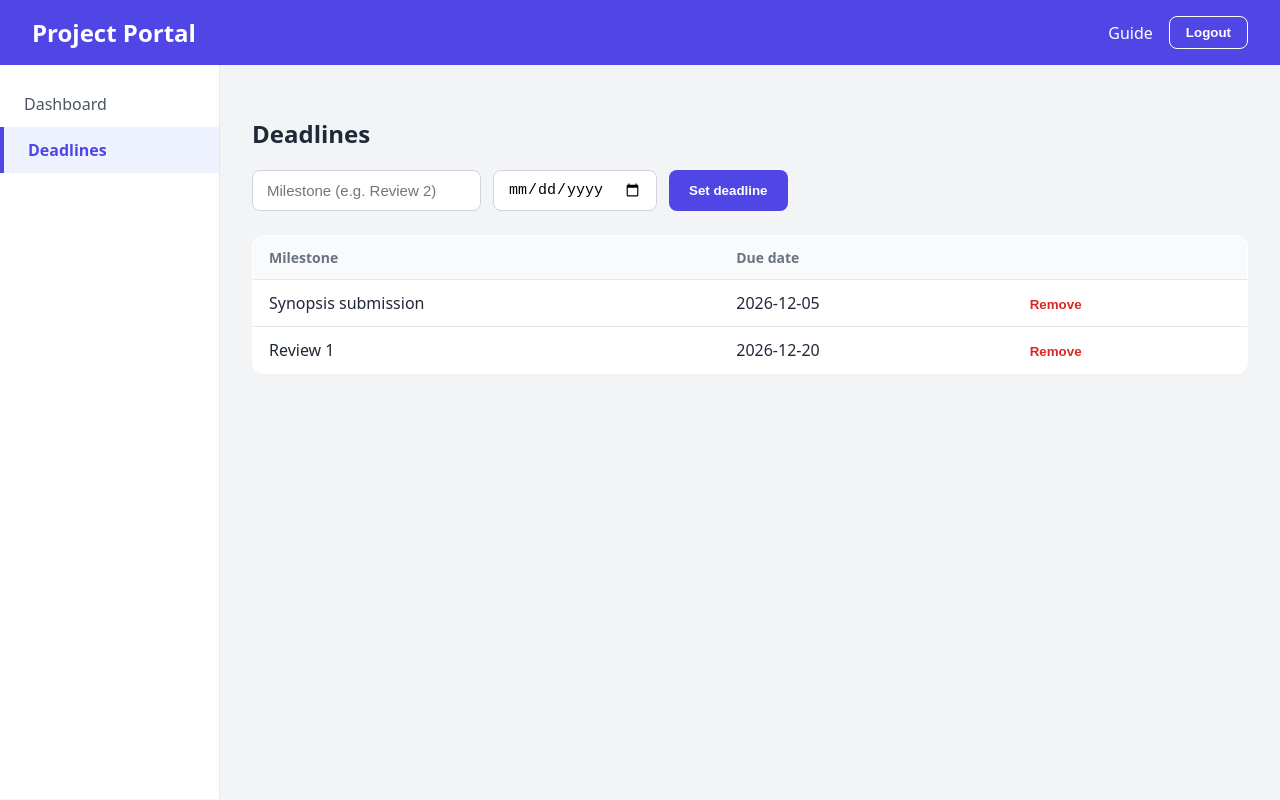
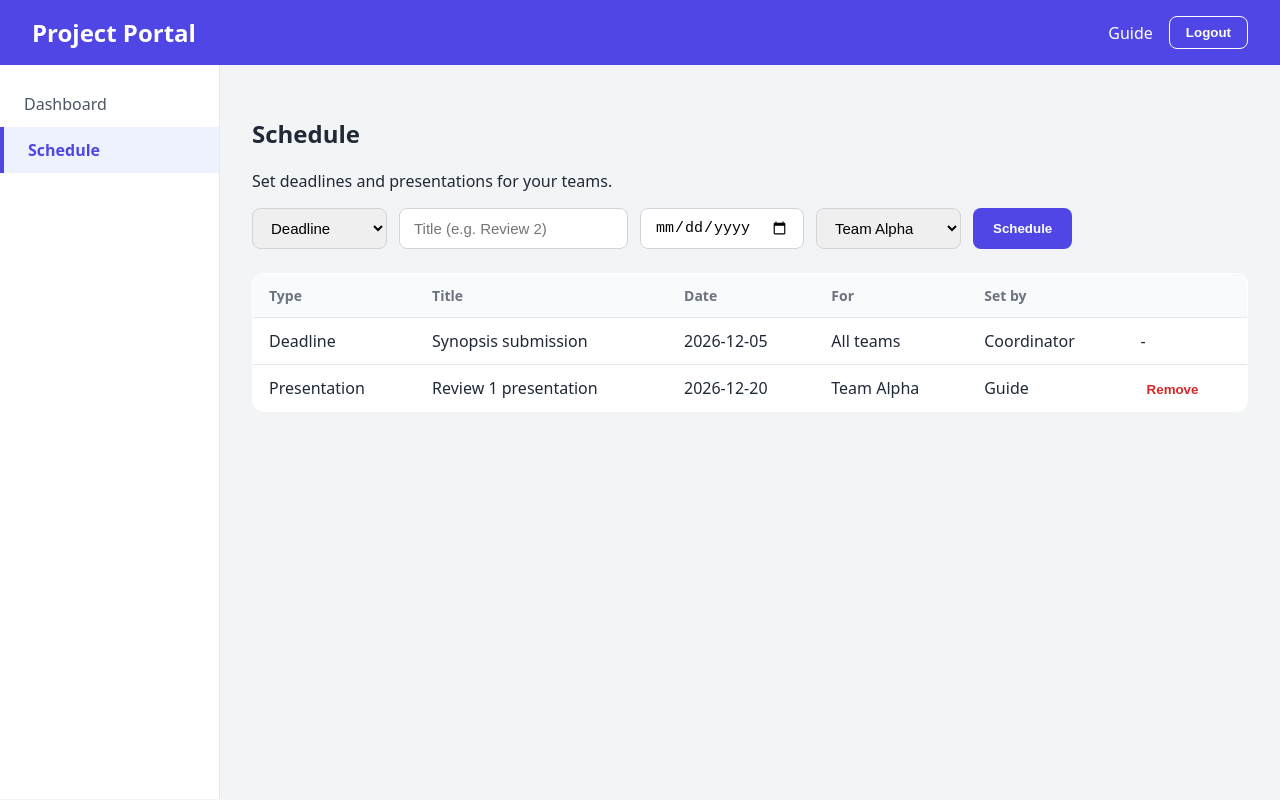
Before and after one commit to nuhie-cmd/project-portal, a React (Vite) app in the folder client/: page /guide/deadlines in a window 1280 px wide. Built offline with nearby package versions, Linux system fonts and the light colour scheme.

Commit message:
Schedule for deadlines and presentations

```diff
--- a/client/src/components/DashboardLayout.jsx
+++ b/client/src/components/DashboardLayout.jsx
@@ -4,15 +4,16 @@ const menus = {
   Student: [
     { label: "Dashboard", path: "/student" },
     { label: "Proposal", path: "/proposal" },
-    { label: "Deadlines", path: "/student/deadlines" },
+    { label: "Schedule", path: "/student/deadlines" },
   ],
   Guide: [
     { label: "Dashboard", path: "/guide" },
-    { label: "Deadlines", path: "/guide/deadlines" },
+    { label: "Schedule", path: "/guide/deadlines" },
   ],
-    Coordinator: [
+  Coordinator: [
     { label: "Dashboard", path: "/coordinator" },
     { label: "Assign guide", path: "/coordinator/assign" },
+    { label: "Schedule", path: "/coordinator/schedule" },
   ],
 };
 
--- /dev/null
+++ b/client/src/components/ScheduleManager.jsx
@@ -0,0 +1,96 @@
+import { useState } from "react";
+import { useSchedule } from "../context/DeadlinesContext";
+import { ALL_TEAMS } from "../data/demoTeams";
+
+function ScheduleManager({ role, teamIds, allowAll }) {
+  const { events, addEvent, removeEvent } = useSchedule();
+  const myTeams = ALL_TEAMS.filter((t) => teamIds.includes(t.id));
+
+  const [type, setType] = useState("Deadline");
+  const [title, setTitle] = useState("");
+  const [date, setDate] = useState("");
+  const [target, setTarget] = useState(allowAll ? "all" : String(myTeams[0].id));
+
+  const handleSubmit = (e) => {
+    e.preventDefault();
+    if (!title || !date) return;
+    addEvent({
+      type,
+      title,
+      date,
+      teamId: target === "all" ? "all" : Number(target),
+      by: role,
+    });
+    setTitle("");
+    setDate("");
+  };
+
+  const teamName = (id) =>
+    id === "all" ? "All teams" : ALL_TEAMS.find((t) => t.id === id)?.name;
+
+  const visible = events
+    .filter((e) => allowAll || e.teamId === "all" || teamIds.includes(e.teamId))
+    .sort((a, b) => a.date.localeCompare(b.date));
+
+  return (
+    <>
+      <form className="inline-form" onSubmit={handleSubmit}>
+        <select value={type} onChange={(e) => setType(e.target.value)}>
+          <option>Deadline</option>
+          <option>Presentation</option>
+        </select>
+        <input
+          type="text"
+          placeholder="Title (e.g. Review 2)"
+          value={title}
+          onChange={(e) => setTitle(e.target.value)}
+        />
+        <input type="date" value={date} onChange={(e) => setDate(e.target.value)} />
+        <select value={target} onChange={(e) => setTarget(e.target.value)}>
+          {allowAll && <option value="all">All teams</option>}
+          {myTeams.map((t) => (
+            <option key={t.id} value={t.id}>
+              {t.name}
+            </option>
+          ))}
+        </select>
+        <button type="submit">Schedule</button>
+      </form>
+
+      <table className="data-table">
+        <thead>
+          <tr>
+            <th>Type</th>
+            <th>Title</th>
+            <th>Date</th>
+            <th>For</th>
+            <th>Set by</th>
+            <th></th>
+          </tr>
+        </thead>
+        <tbody>
+          {visible.map((e) => (
+            <tr key={e.id}>
+              <td>{e.type}</td>
+              <td>{e.title}</td>
+              <td>{e.date}</td>
+              <td>{teamName(e.teamId)}</td>
+              <td>{e.by}</td>
+              <td>
+                {allowAll || e.by === role ? (
+                  <button className="link-button" onClick={() => removeEvent(e.id)}>
+                    Remove
+                  </button>
+                ) : (
+                  "-"
+                )}
+              </td>
+            </tr>
+          ))}
+        </tbody>
+      </table>
+    </>
+  );
+}
+
+export default ScheduleManager;
--- a/client/src/context/DeadlinesContext.jsx
+++ b/client/src/context/DeadlinesContext.jsx
@@ -1,24 +1,24 @@
 import { createContext, useContext, useState } from "react";
 
-const DeadlinesContext = createContext();
+const ScheduleContext = createContext();
 
 export function DeadlinesProvider({ children }) {
-  const [deadlines, setDeadlines] = useState([
-    { id: 1, milestone: "Synopsis submission", dueDate: "2026-12-05" },
-    { id: 2, milestone: "Review 1", dueDate: "2026-12-20" },
+  const [events, setEvents] = useState([
+    { id: 1, type: "Deadline", title: "Synopsis submission", date: "2026-12-05", teamId: "all", by: "Coordinator" },
+    { id: 2, type: "Presentation", title: "Review 1 presentation", date: "2026-12-20", teamId: 1, by: "Guide" },
   ]);
 
-  const addDeadline = (d) =>
-    setDeadlines((prev) => [...prev, { ...d, id: Date.now() }]);
+  const addEvent = (e) =>
+    setEvents((prev) => [...prev, { ...e, id: Date.now() }]);
 
-  const removeDeadline = (id) =>
-    setDeadlines((prev) => prev.filter((d) => d.id !== id));
+  const removeEvent = (id) =>
+    setEvents((prev) => prev.filter((e) => e.id !== id));
 
   return (
-    <DeadlinesContext.Provider value={{ deadlines, addDeadline, removeDeadline }}>
+    <ScheduleContext.Provider value={{ events, addEvent, removeEvent }}>
       {children}
-    </DeadlinesContext.Provider>
+    </ScheduleContext.Provider>
   );
 }
 
-export const useDeadlines = () => useContext(DeadlinesContext);
+export const useSchedule = () => useContext(ScheduleContext);
--- /dev/null
+++ b/client/src/data/demoTeams.js
@@ -0,0 +1,9 @@
+export const ALL_TEAMS = [
+  { id: 1, name: "Team Alpha" },
+  { id: 2, name: "Team Beta" },
+  { id: 3, name: "Team Gamma" },
+  { id: 4, name: "Team Delta" },
+];
+
+export const GUIDE_TEAM_IDS = [1, 3];
+export const STUDENT_TEAM_ID = 1;
--- a/client/src/index.css
+++ b/client/src/index.css
@@ -442,3 +442,14 @@ body {
   font-weight: 600;
   cursor: pointer;
 }
+.status-badge.presentation {
+  background: #dbeafe;
+  color: #1e40af;
+}
+
+.inline-form select {
+  padding: 10px 14px;
+  border: 1px solid #d1d5db;
+  border-radius: 8px;
+  font-size: 15px;
+}
--- a/client/src/pages/GuideDeadlines.jsx
+++ b/client/src/pages/GuideDeadlines.jsx
@@ -1,65 +1,13 @@
-import { useState } from "react";
 import DashboardLayout from "../components/DashboardLayout";
-import { useDeadlines } from "../context/DeadlinesContext";
+import ScheduleManager from "../components/ScheduleManager";
+import { GUIDE_TEAM_IDS } from "../data/demoTeams";
 
 function GuideDeadlines() {
-  const { deadlines, addDeadline, removeDeadline } = useDeadlines();
-  const [milestone, setMilestone] = useState("");
-  const [dueDate, setDueDate] = useState("");
-
-  const handleSubmit = (e) => {
-    e.preventDefault();
-    if (!milestone || !dueDate) return;
-    addDeadline({ milestone, dueDate });
-    setMilestone("");
-    setDueDate("");
-  };
-
-  const sorted = [...deadlines].sort((a, b) =>
-    a.dueDate.localeCompare(b.dueDate)
-  );
-
   return (
     <DashboardLayout role="Guide">
-      <h2>Deadlines</h2>
-
-      <form className="inline-form" onSubmit={handleSubmit}>
-        <input
-          type="text"
-          placeholder="Milestone (e.g. Review 2)"
-          value={milestone}
-          onChange={(e) => setMilestone(e.target.value)}
-        />
-        <input
-          type="date"
-          value={dueDate}
-          onChange={(e) => setDueDate(e.target.value)}
-        />
-        <button type="submit">Set deadline</button>
-      </form>
-
-      <table className="data-table">
-        <thead>
-          <tr>
-            <th>Milestone</th>
-            <th>Due date</th>
-            <th></th>
-          </tr>
-        </thead>
-        <tbody>
-          {sorted.map((d) => (
-            <tr key={d.id}>
-              <td>{d.milestone}</td>
-              <td>{d.dueDate}</td>
-              <td>
-                <button className="link-button" onClick={() => removeDeadline(d.id)}>
-                  Remove
-                </button>
-              </td>
-            </tr>
-          ))}
-        </tbody>
-      </table>
+      <h2>Schedule</h2>
+      <p>Set deadlines and presentations for your teams.</p>
+      <ScheduleManager role="Guide" teamIds={GUIDE_TEAM_IDS} allowAll={false} />
     </DashboardLayout>
   );
 }
--- a/client/src/pages/Login.jsx
+++ b/client/src/pages/Login.jsx
@@ -1,6 +1,11 @@
 import { useState } from "react";
 import { Link, useNavigate } from "react-router-dom";
-import { dummyUsers } from "../data/dummyData";
+
+const demoUsers = [
+  { email: "student@demo.com", password: "demo123", path: "/student" },
+  { email: "guide@demo.com", password: "demo123", path: "/guide" },
+  { email: "coordinator@demo.com", password: "demo123", path: "/coordinator" },
+];
 
 function Login() {
   const [email, setEmail] = useState("");
@@ -10,15 +15,14 @@ function Login() {
 
   const handleSubmit = (e) => {
     e.preventDefault();
-    const user = dummyUsers.find(
-      (u) => u.email === email.trim() && u.password === password
+    const user = demoUsers.find(
+      (u) => u.email === email && u.password === password
     );
-    if (!user) {
-      setError("Incorrect email or password.");
-      return;
+    if (user) {
+      navigate(user.path);
+    } else {
+      setError("Invalid email or password.");
     }
-    setError("");
-    navigate("/" + user.role);
   };
 
   return (
@@ -37,9 +41,9 @@ function Login() {
           value={password}
           onChange={(e) => setPassword(e.target.value)}
         />
-        {error && <p className="auth-error">{error}</p>}
         <button type="submit">Login</button>
       </form>
+      {error && <p style={{ color: "#dc2626" }}>{error}</p>}
       <p>
         New team? <Link to="/register">Register here</Link>
       </p>
--- a/client/src/pages/StudentDeadlines.jsx
+++ b/client/src/pages/StudentDeadlines.jsx
@@ -1,27 +1,37 @@
 import DashboardLayout from "../components/DashboardLayout";
-import { useDeadlines } from "../context/DeadlinesContext";
+import { useSchedule } from "../context/DeadlinesContext";
+import { STUDENT_TEAM_ID } from "../data/demoTeams";
 
 function StudentDeadlines() {
-  const { deadlines } = useDeadlines();
-  const sorted = [...deadlines].sort((a, b) =>
-    a.dueDate.localeCompare(b.dueDate)
-  );
+  const { events } = useSchedule();
+
+  const mine = events
+    .filter((e) => e.teamId === "all" || e.teamId === STUDENT_TEAM_ID)
+    .sort((a, b) => a.date.localeCompare(b.date));
 
   return (
     <DashboardLayout role="Student">
-      <h2>Deadlines</h2>
+      <h2>Schedule</h2>
       <table className="data-table">
         <thead>
           <tr>
-            <th>Milestone</th>
-            <th>Due date</th>
+            <th>Type</th>
+            <th>Title</th>
+            <th>Date</th>
+            <th>Set by</th>
           </tr>
         </thead>
         <tbody>
-          {sorted.map((d) => (
-            <tr key={d.id}>
-              <td>{d.milestone}</td>
-              <td>{d.dueDate}</td>
+          {mine.map((e) => (
+            <tr key={e.id}>
+              <td>
+                <span className={e.type === "Deadline" ? "status-badge waiting" : "status-badge"}>
+                  {e.type}
+                </span>
+              </td>
+              <td>{e.title}</td>
+              <td>{e.date}</td>
+              <td>{e.by}</td>
             </tr>
           ))}
         </tbody>
```
Also changed, not shown: client/src/pages/CoordinatorSchedule.jsx (added, +19 -0 lines).
